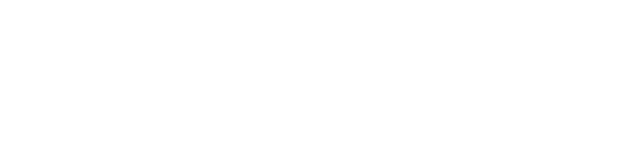
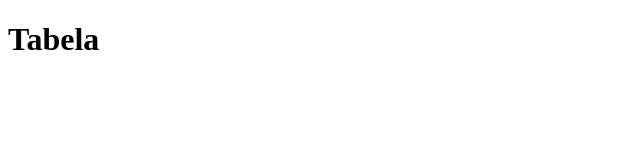
Before and after one commit to garotadesvairada/aula-tabela, a plain HTML site: page index.html in a window 1280 px wide. Shown: the whole page, without its empty margins (0-640 px from the left). Drawn offline with Linux system fonts and the light colour scheme.

Commit message:
adicionado o titulo

```diff
--- a/index.html
+++ b/index.html
@@ -7,6 +7,6 @@
     <title>Tabela</title>
 </head>
 <body>
-
+    <h1>Tabela</h1>
 </body>
 </html>
```
